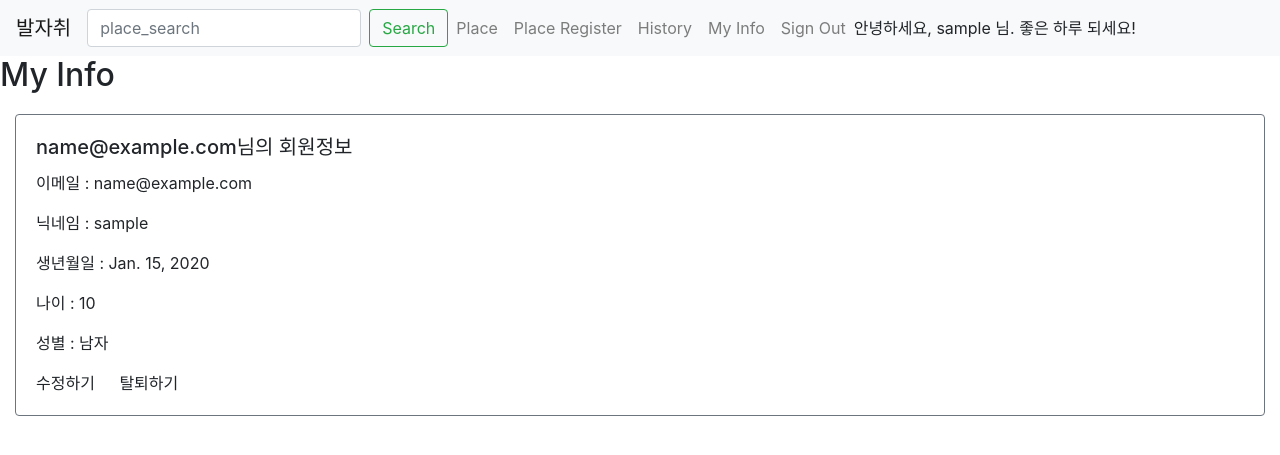
After one commit to H43RO/Footprint, a Django app: page /myinfo/ in a window 1280 px wide. The commit adds this page. Shown: the top 455 px of the page. Run offline with Django 3.2, Linux system fonts and the light colour scheme; a user stored in the database is signed in; tables that the repository leaves empty hold one stand-in row (values such as "Sample post"); parts of the project's set-up code (start-up, migrations or seed data) failed here and were passed over; some libraries are stand-ins or nearby versions.

Commit message:
[yewon]  conflict 해결

```diff
--- a/Web/Project_Footprint/footprint/urls.py
+++ b/Web/Project_Footprint/footprint/urls.py
@@ -13,6 +13,7 @@ Including another URLconf
     1. Import the include() function: from django.urls import include, path
     2. Add a URL to urlpatterns:  path('blog/', include('blog.urls'))
 """
+from django.conf.urls import url, include
 from django.contrib import admin
 from django.urls import path, include
 from django.conf.urls.static import static
@@ -29,12 +30,14 @@ router = routers.DefaultRouter()
 router.register('historys', HistoryViewSet)
 router.register('places', ApiPlaceId)
 router.register('historysdate', HistoryDateViewSet, basename='HistoryDate')
+router.register('userinfo', views.UserListView, basename='userinfo')
 
 
 urlpatterns = [
     path('', include('website.urls')),
     path('api/', include(router.urls)),
     path('admin/', admin.site.urls),
-    path('api-auth/', include('rest_framework.urls', namespace='rest_framework'))
-
+    url('api/', include(router.urls)),
+    url('api-auth/', include('rest_framework.urls', namespace='rest_framework')),
+    path('api-auth/', include('rest_framework.urls', namespace='rest_framework')),
 ]+ static(settings.MEDIA_URL, document_root=settings.MEDIA_ROOT)
--- a/Web/Project_Footprint/website/admin.py
+++ b/Web/Project_Footprint/website/admin.py
@@ -2,6 +2,7 @@ from django.contrib import admin
 from django.contrib.auth.admin import UserAdmin
 from .models import User, Place
 # Register your models here..
+
 
 class CustomUserAdmin(UserAdmin):
     model = User
--- a/Web/Project_Footprint/website/models.py
+++ b/Web/Project_Footprint/website/models.py
@@ -7,7 +7,6 @@ from django.utils.translation import ugettext_lazy as _
 from django.contrib.auth.base_user import BaseUserManager
 from django.utils import timezone
 
-DEFAULT_HISTORY = 1
 
 GENDER_CHOICES = (
     (0, 'male'),
@@ -58,19 +57,6 @@ class User(AbstractUser):
     nickname = models.CharField(max_length=10, blank=False, null=True)
     age = models.IntegerField(blank=False, null=True)
     gender = models.IntegerField(choices=GENDER_CHOICES, blank=False, null=True)
-    is_staff = models.BooleanField(
-        _('staff status'),
-        default=False,
-        help_text=_('Designates whether the user can log into this admin site.'),
-    )
-    is_active = models.BooleanField(
-        _('active'),
-        default=False,                 # 기본값을 False 로 변경
-        help_text=_(
-            'Designates whether this user should be treated as active. '
-            'Unselect this instead of deleting accounts.'
-        ),
-    )
 
     USERNAME_FIELD = 'email'
     EMAIL_FIELD = 'email'
@@ -81,8 +67,6 @@ class User(AbstractUser):
         return self.email
 
 
-
-
 class Place(models.Model):
     beacon_uuid = models.CharField(max_length=100)
     title = models.CharField(max_length=30)
@@ -90,8 +74,6 @@ class Place(models.Model):
     naver_place_id = models.CharField(max_length=30)
     created_at = models.DateTimeField(auto_now_add=True)
 
-    def __str__(self):
-        return self.title
 
 class History(models.Model):
     img = models.ImageField(blank=True, null=True, upload_to="blog/%Y/%m/%d")
--- a/Web/Project_Footprint/website/templates/base.html
+++ b/Web/Project_Footprint/website/templates/base.html
@@ -30,11 +30,11 @@
             <a class="nav-link" href="/place_register">Place Register</a>
           </li>
           <li class="nav-item">
-            <a class="nav-link" href="/history">History</a>
+            <a class="nav-link" href="#">History</a>
           </li>
           <li class="nav-item">
             {% if request.user.is_authenticated %}
-                <a class="nav-link" href="/list">My Info</a>
+                <a class="nav-link" href="/myinfo">My Info</a>
             {% endif %}
           </li>
           <li class="nav-item">
--- /dev/null
+++ b/Web/Project_Footprint/website/templates/myinfo.html
@@ -0,0 +1,38 @@
+{% extends './base.html' %}
+{% load static %}
+{% block content %}
+<div class="containter">
+    <h2> My Info </h2>
+    <div class="filter_content section--search_category">
+        <div class="section--category_group">
+            <ul class="list--category depth1" style="list-style:none">
+            </ul>
+        </div>
+    </div>
+    </div>
+    {% for user in users %}
+    <div class="row restaurant-item" style="margin:20px auto;">
+        <div class="col-sm-12">
+            <div class="card border-secondary">
+            <div class="card-body">
+                <h5 class="card-title">{{ user.email }}님의 회원정보</h5>
+                <p class="card-text">이메일 : {{ user.email }}</p>
+                <p class="card-text">닉네임 : {{ user.nickname }}</p>
+                <p class="card-text">생년월일 : {{ user.birth_date }}</p>
+                <p class="card-text">나이 : {{ user.age }}</p>
+                {% if user.gender == 0 %}
+                    <p class="card-text">성별 : 남자</p>
+                {% elif user.gender == 1 %}
+                    <p class="card-text">성별 : 여자</p>
+                {% else %}
+                    <p class="card-text">성별 : not specified</p>
+                {% endif %}
+                <a class="card-link">수정하기</a>
+                <a class="card-link">탈퇴하기</a>
+             </div>
+            </div>
+        </div>
+    </div>
+    {% endfor %}
+</div>
+{% endblock %}
--- a/Web/Project_Footprint/website/urls.py
+++ b/Web/Project_Footprint/website/urls.py
@@ -1,12 +1,12 @@
+from . import views
 from django.urls import path
-from . import views
-
 
 urlpatterns = [
     path('', views.index, name='index'),
     path('signup/', views.signup, name='signup'),
-    path('signin/', views.signin, name='signip'),
+    path('signin/', views.signin, name='signin'),
     path('signout/', views.signout, name='signout'),
+    path('myinfo/', views.myinfo, name='myinfo'),
     path('activate/<str:uidb64>/<str:token>', views.user_activate, name='user_activate'),
     path('list/', views.list, name='list'),
     path('history/', views.history, name='history'),
--- a/Web/Project_Footprint/website/views.py
+++ b/Web/Project_Footprint/website/views.py
@@ -1,12 +1,11 @@
-## for Email verification
+from .backends import EmailAuthBackend
+from django.http import HttpResponse, HttpResponseRedirect, request
 from django.core.exceptions import ValidationError
 from django.core.validators import validate_email
 from django.contrib.sites.shortcuts import get_current_site
 from django.utils.http import urlsafe_base64_decode, urlsafe_base64_encode
 from django.core.mail import EmailMessage
 from django.utils.encoding import force_bytes, force_text
-
-from django.http import HttpResponse, HttpResponseRedirect
 from django.shortcuts import render, get_object_or_404, redirect
 from django.contrib.auth import login, authenticate
 from django.contrib.auth.decorators import login_required
@@ -16,6 +15,13 @@ from django.db.models import Count, Avg
 from django.core.paginator import Paginator
 from .forms import SignUpForm, PlaceRegisterForm, SignInForm, HistoryForm, UpdateHistoryForm
 from .models import User, History, Place
+from rest_framework import viewsets, permissions, generics, status
+from rest_framework.response import Response
+from rest_framework.viewsets import ModelViewSet, ReadOnlyModelViewSet
+from rest_framework.views import APIView
+from rest_framework.decorators import api_view
+from .user_info_serializer import UserSerializer
+from django_filters import rest_framework as filters
 from .place_info_serializers import PlaceSerializer
 from django_filters import rest_framework as filters
 from rest_framework.viewsets import ModelViewSet, ReadOnlyModelViewSet
@@ -108,10 +114,33 @@ def user_activate(request, uidb64, token):
         if account_activation_token.check_token(user, token):
             user.is_active = True
             user.save()
+            return redirect('../place_search/')
 
-            return redirect('../place_search/')
     except ValidationError:
-        return HttpResponse({"messge" : "TYPE_ERROR"}, status=400)
+        return HttpResponse({"messge": "TYPE_ERROR"}, status=400)
+
+def myinfo(request):
+    if request.user.is_authenticated:
+        user_id = request.user.id
+        context = {
+            'users': User.objects.filter(id=user_id)
+        }
+        return render(request, 'myinfo.html', context)
+
+
+def history(request):
+    historys = History.objects.all()
+    paginator = Paginator(historys, 5)  # 한 페이지에 5개씩 표시
+    # page = request.GET.get('page')  # query params에서 page 데이터를 가져옴
+    # items = paginator.get_page(page)  # 해당 페이지의 아이템으로 필터링
+    place = Place.objects.all()
+    context = {
+        'historys': historys,
+        'places' : place
+    }
+    return render(request, 'history.html', context)
+
+
 
 def place_list(request):
     context = {
@@ -152,7 +181,14 @@ def place_search(request):
         place_search = place_search.filter(title__icontains=q)
         return render(request, 'place_search.html', {'place_search': place_search, 'q': q})
     else:
-        return render(request, 'place_search.html')
+        return render(request,'place_search.html')
+
+
+class UserListView(viewsets.ModelViewSet):
+    queryset = User.objects.all()
+    serializer_class = UserSerializer
+    filter_backends = (filters.DjangoFilterBackend,)
+    filter_fields = ('id',)
 
 
 def history(request):
```
Also changed, not shown: Web/Project_Footprint/footprint/settings.py (+0 -24 lines), Web/Project_Footprint/website/backends.py (+27 -0 lines), Web/Project_Footprint/website/forms.py (+2 -5 lines), Web/Project_Footprint/website/user_info_serializer.py (added, +8 -0 lines), Web/Project_Footprint/website/user_serializers.py (added, +22 -0 lines), 7 other files.
